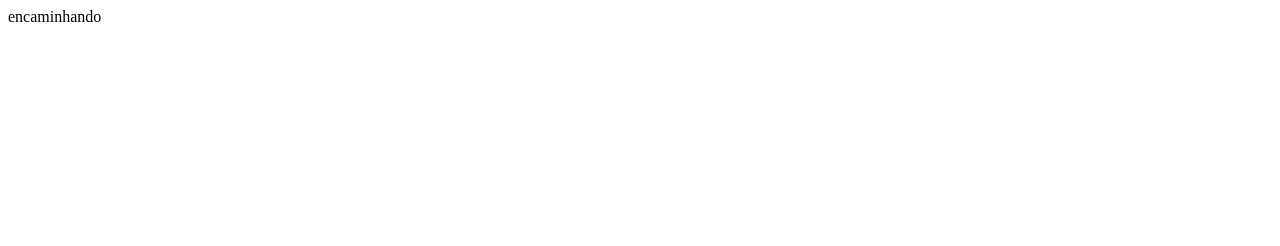
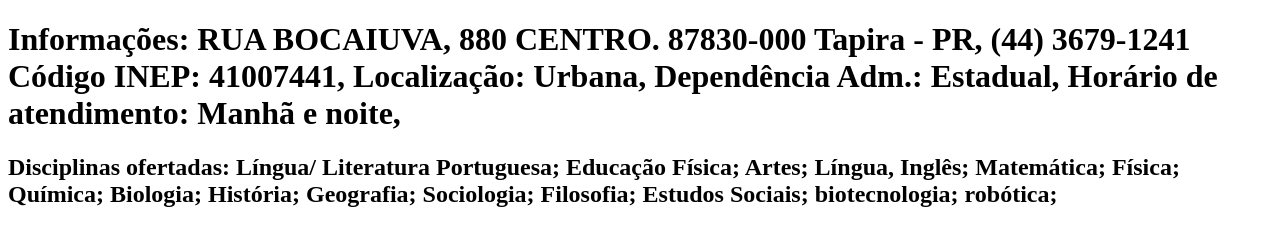
Before and after one commit to 04-bruno/turmacriativa, a plain HTML site: page indexdois.html in a window 1280 px wide. Drawn offline with Linux system fonts and the light colour scheme.

Commit message:
Add files via upload

```diff
--- a/indexdois.html
+++ b/indexdois.html
@@ -5,8 +5,36 @@
     <meta http-equiv="X-UA-Compatible" content="IE=edge">
     <meta name="viewport" content="width=device-width, initial-scale=1.0">
     <title>Document</title>
+    <link rel="stylesheet2" href="styledois.css">
 </head>
 <body>
-    encaminhando
+ <header class="2dois">
+<h1>Informações:
+   RUA BOCAIUVA, 880 CENTRO. 87830-000 Tapira - PR,
+   (44) 3679-1241
+   Código INEP: 41007441,
+   Localização: Urbana,
+   Dependência Adm.: Estadual,
+   Horário de atendimento: Manhã e noite,
+</h1>
+ </header>
+<h2>
+ Disciplinas ofertadas:
+ Língua/ Literatura Portuguesa;
+ Educação Física;
+ Artes;
+ Língua, Inglês;
+ Matemática;
+ Física;
+ Química;
+ Biologia;
+ História;
+ Geografia;
+ Sociologia;
+ Filosofia;
+ Estudos Sociais;
+ biotecnologia;
+ robótica;
+</h2>
 </body>
 </html>
```
Also changed, not shown: index.html (+6 -6 lines), style.css (+3 -4 lines).
